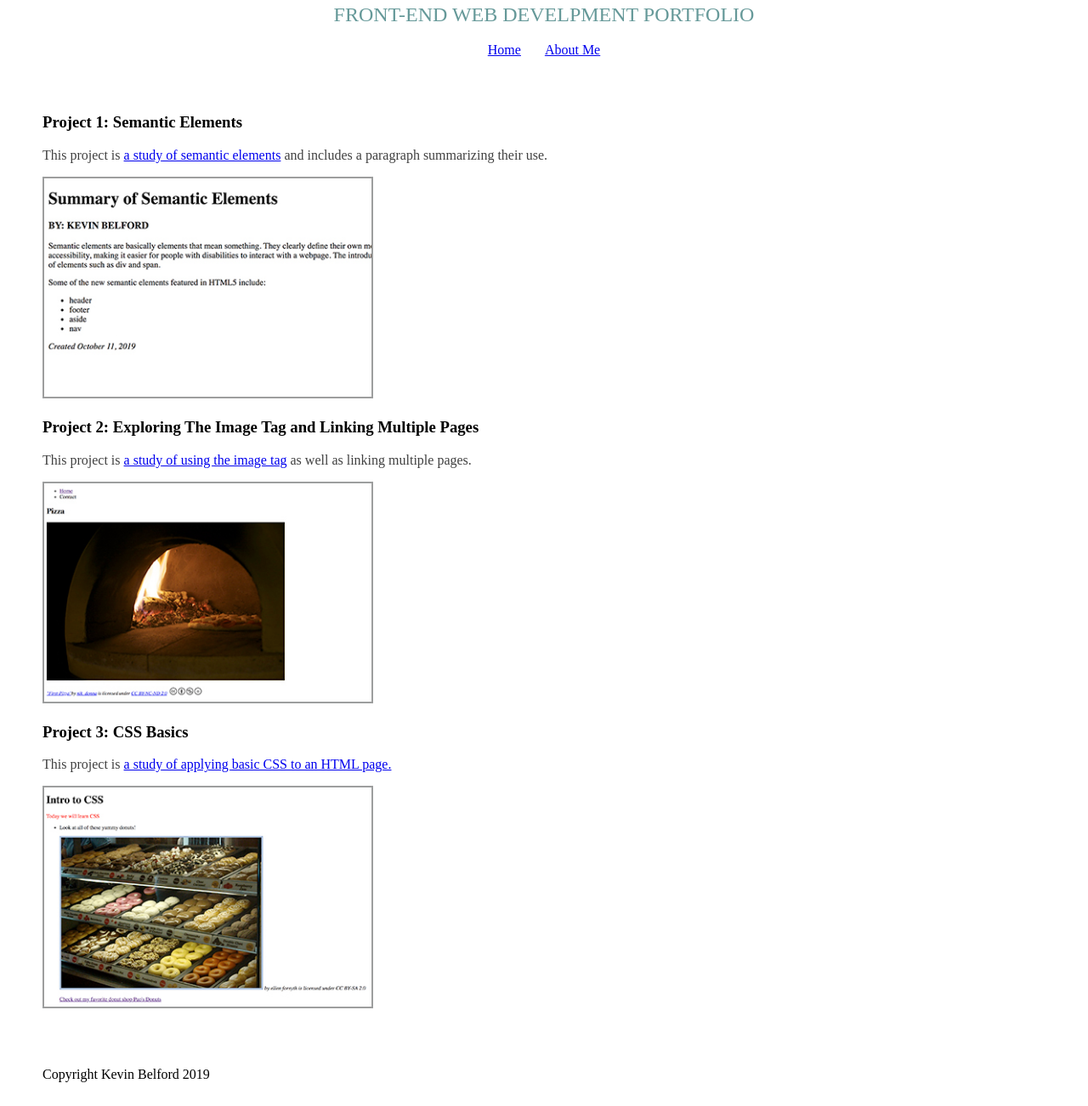
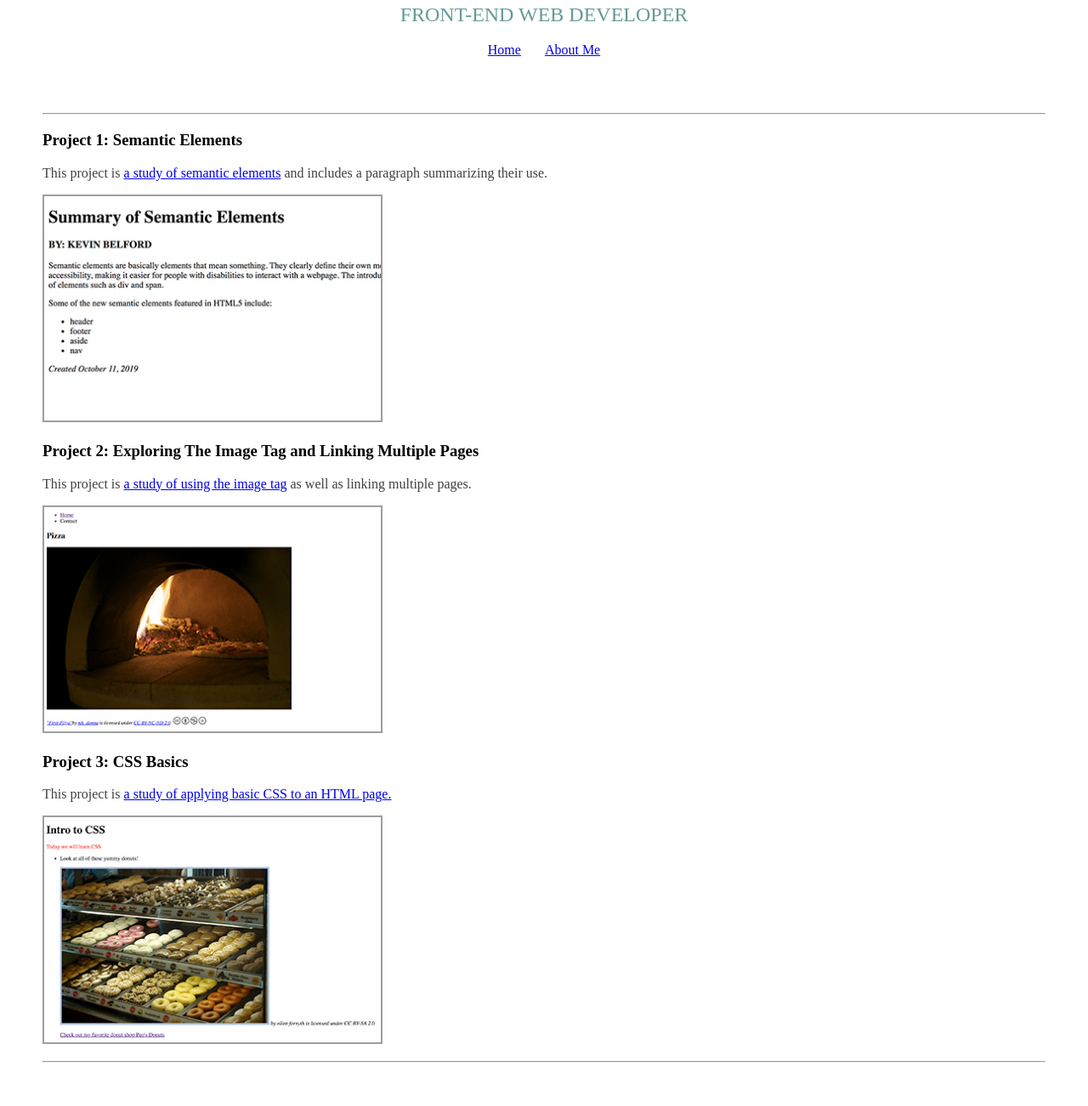
Before and after one commit to kcbelford/portfolio, a plain HTML site: page index.html in a window 1280 px wide. Shown: the part 138-1440 px from the top of the page at 85% size. Drawn offline with Linux system fonts and the light colour scheme.

Commit message:
adjusted some code

```diff
--- a/index.html
+++ b/index.html
@@ -11,14 +11,15 @@
   <body>
     <header>
       <h1 class="main-header">Kevin Belford</h1>
-      <h2 class="second-header">FRONT-END WEB DEVELPMENT PORTFOLIO</h2>
+      <h2 class="second-header">FRONT-END WEB DEVELOPER</h2>
       <nav>
         <ul>
-          <li><a href="index.html">Home</a></li>
+          <li class="active"><a href="index.html">Home</a></li>
           <li><a href="about-me.html">About Me</a></li>
         </ul>
       </nav>
     </header>
+    <hr>
     <article>
       <h3>Project 1: Semantic Elements</h3>
       <p>
@@ -28,7 +29,7 @@
       <p>
         <img src= "images/semantic-elements.jpg"
         alt= "A screen shot of semantic elements project"
-        width= "33%">
+        width= "400px">
       </p>
     </article>
     <article>
@@ -40,7 +41,7 @@
       <p>
         <img src= "images/exploring-image-tags.jpg"
         alt= "A screen shot of exploring image tags project"
-        width= "33%">
+        width= "400">
       </p>
     </article>
     <article>
@@ -52,9 +53,10 @@
       <p>
         <img src= "images/css-basics.jpg"
         alt= "A screen shot of css basics project"
-        width= "33%">
+        width= "400">
       </p>
     </article>
+    <hr>
     <footer>Copyright Kevin Belford 2019</footer>
 
   </body>
```
